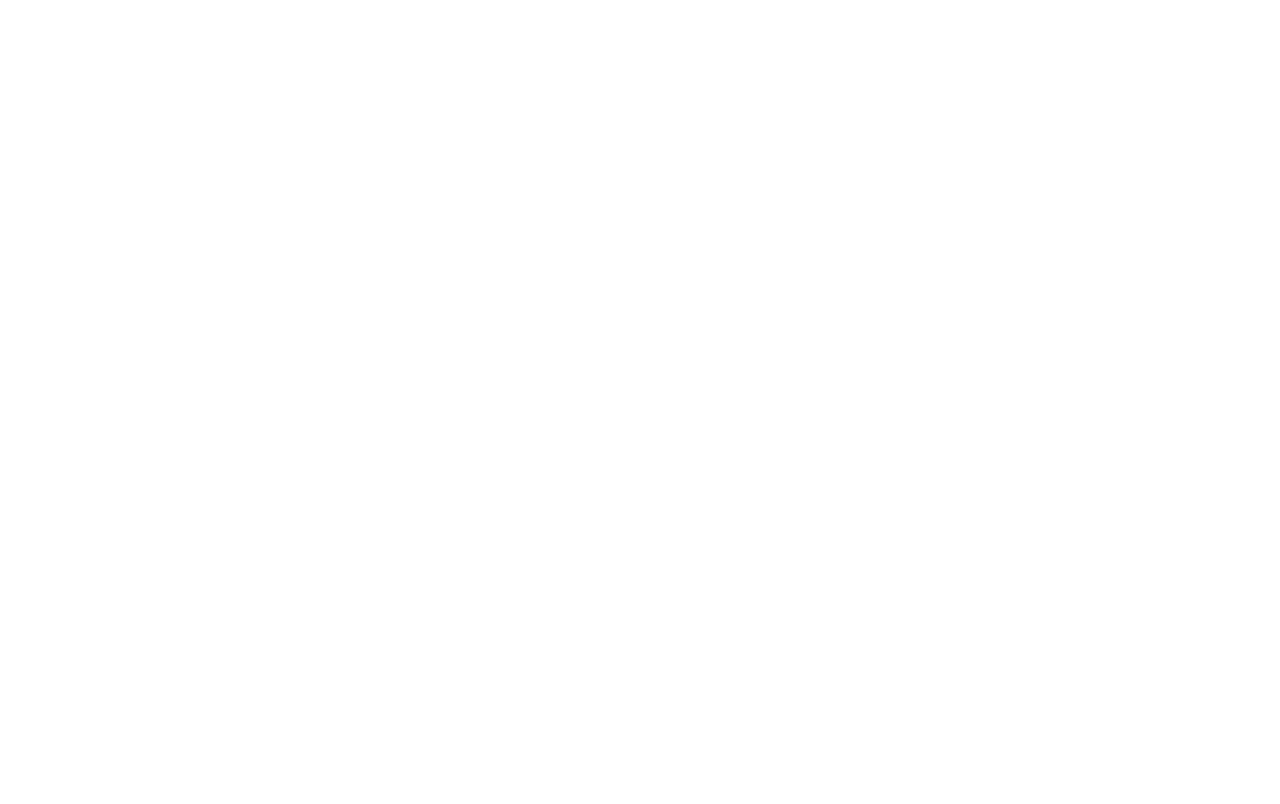
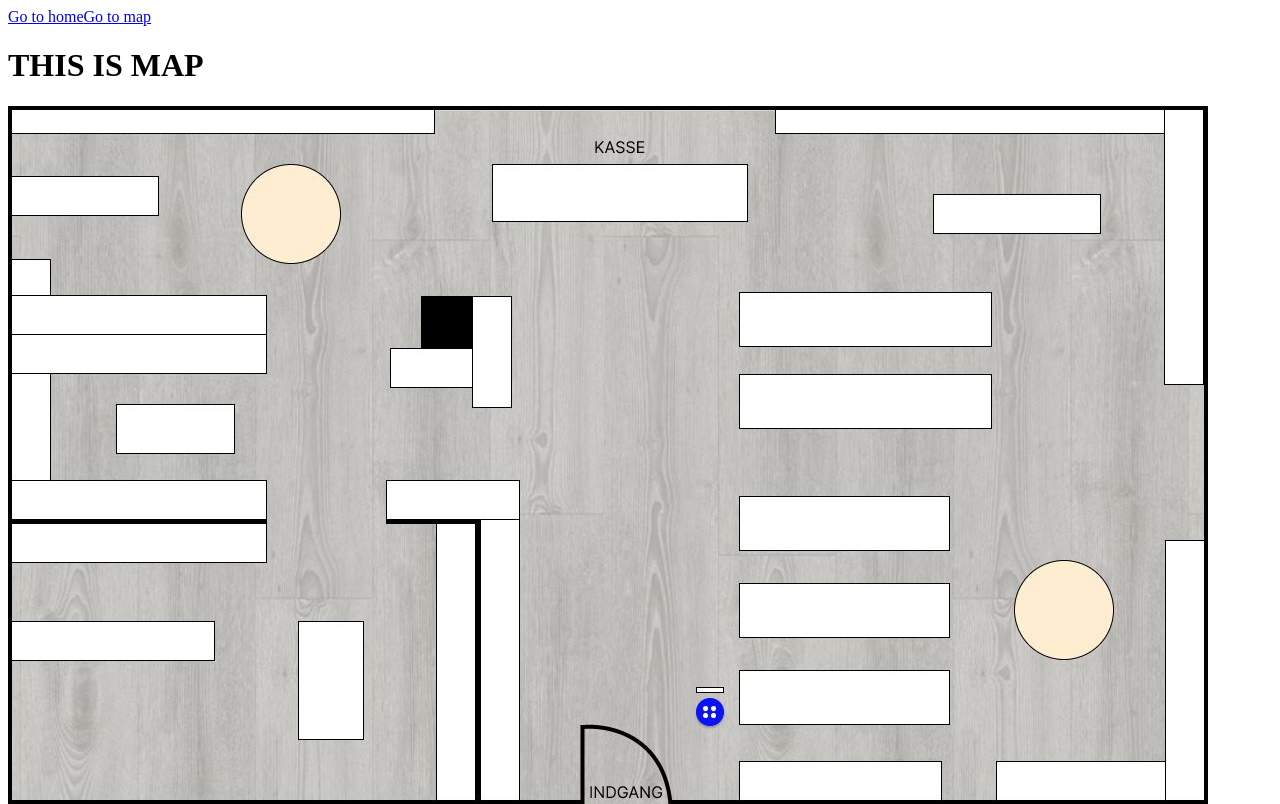
Before and after one commit to BuCh3R/krestoffer, a Vue app: page /MapView in a window 1280 px wide. Before the commit this address had no page. Built offline with nearby package versions, Linux system fonts and the light colour scheme.

Commit message:
first canvas map commit

```diff
--- a/src/App.vue
+++ b/src/App.vue
@@ -3,6 +3,8 @@
 </script>
 
 <template>
+  <RouterLink to="/">Go to home</RouterLink>
+  <RouterLink to="/MapView">Go to map</RouterLink>
   <RouterView />
 </template>
 
--- /dev/null
+++ b/src/components/Map.vue
@@ -0,0 +1,35 @@
+<script setup>
+import { ref } from 'vue';
+
+
+</script>
+
+<template>
+<h1>THIS IS MAP</h1>
+<div class="canvas-wrap">
+    <img src="../assets/map-img.jpg" />
+<canvas id="canvasMap" />
+</div>
+
+</template>
+<style>
+img{
+    position: absolute;
+    top: 0;
+    left: 0;
+    width: 1200px;
+    height: 698px;
+}
+canvas{
+    position: absolute;
+    top: 0;
+    left: 0;
+    width: 1200px;
+    height: 698px;
+}
+.canvas-wrap{
+    position: relative;
+    top: 0;
+    left: 0;
+}
+</style>
--- a/src/components/Search.vue
+++ b/src/components/Search.vue
@@ -57,13 +57,10 @@
         <!-- create html elements for each loop iteration -->
         <div v-if="!isItemChosen" v-on:click="chosenItem(item.id)">
           <div>
-            <img v-bind:src="item.itemImage" />
-          </div>
-          <div>
             <div> {{ item.name }} </div>
             <div v-if="!item.isDiscount"> {{ item.price }} kr</div>
             <div v-else> <del>{{ item.price }} kr</del> {{ item.discountPrice }} kr</div>
-            <img v-bind:src="item.img">
+            <!-- <img v-bind:src="item.img"> -->
           </div>
         </div>
       </li>
--- a/src/router/index.js
+++ b/src/router/index.js
@@ -1,5 +1,6 @@
 import { createRouter, createWebHistory } from 'vue-router'
 import HomeView from '../views/HomeView.vue'
+import MapView from '@/views/MapView.vue'
 
 const router = createRouter({
   history: createWebHistory(import.meta.env.BASE_URL),
@@ -8,6 +9,11 @@
       path: '/',
       name: 'home',
       component: HomeView
+    },
+    {
+      path: '/MapView',
+      name: 'map',
+      component: MapView
     }
   ]
 })
--- /dev/null
+++ b/src/views/MapView.vue
@@ -0,0 +1,9 @@
+<script setup>
+import Map from '@/components/Map.vue';
+</script>
+
+<template>
+  <main>
+    <Map />
+  </main>
+</template>
```
Also changed, not shown: src/assets/map-img.JPG (added).
